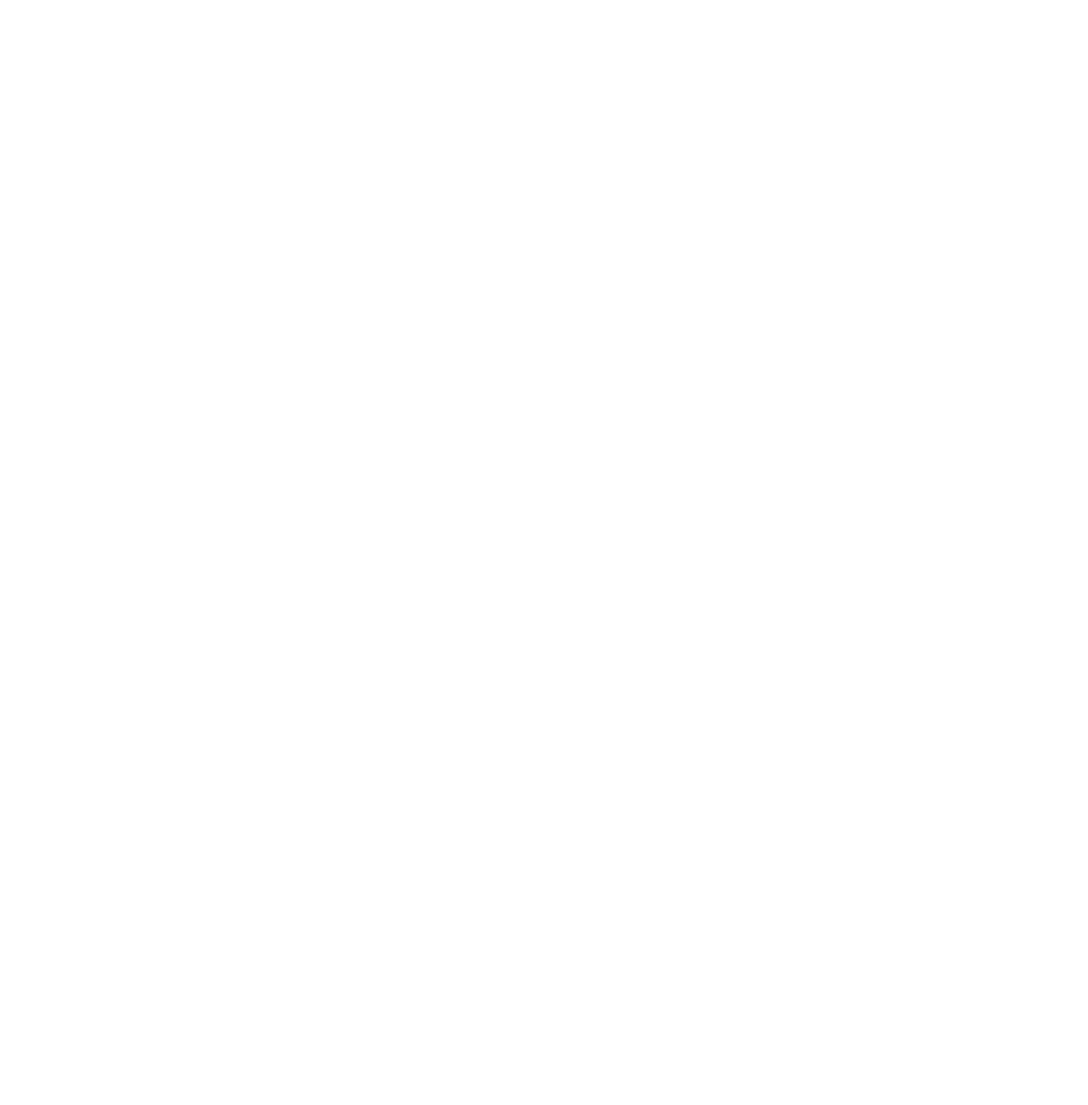
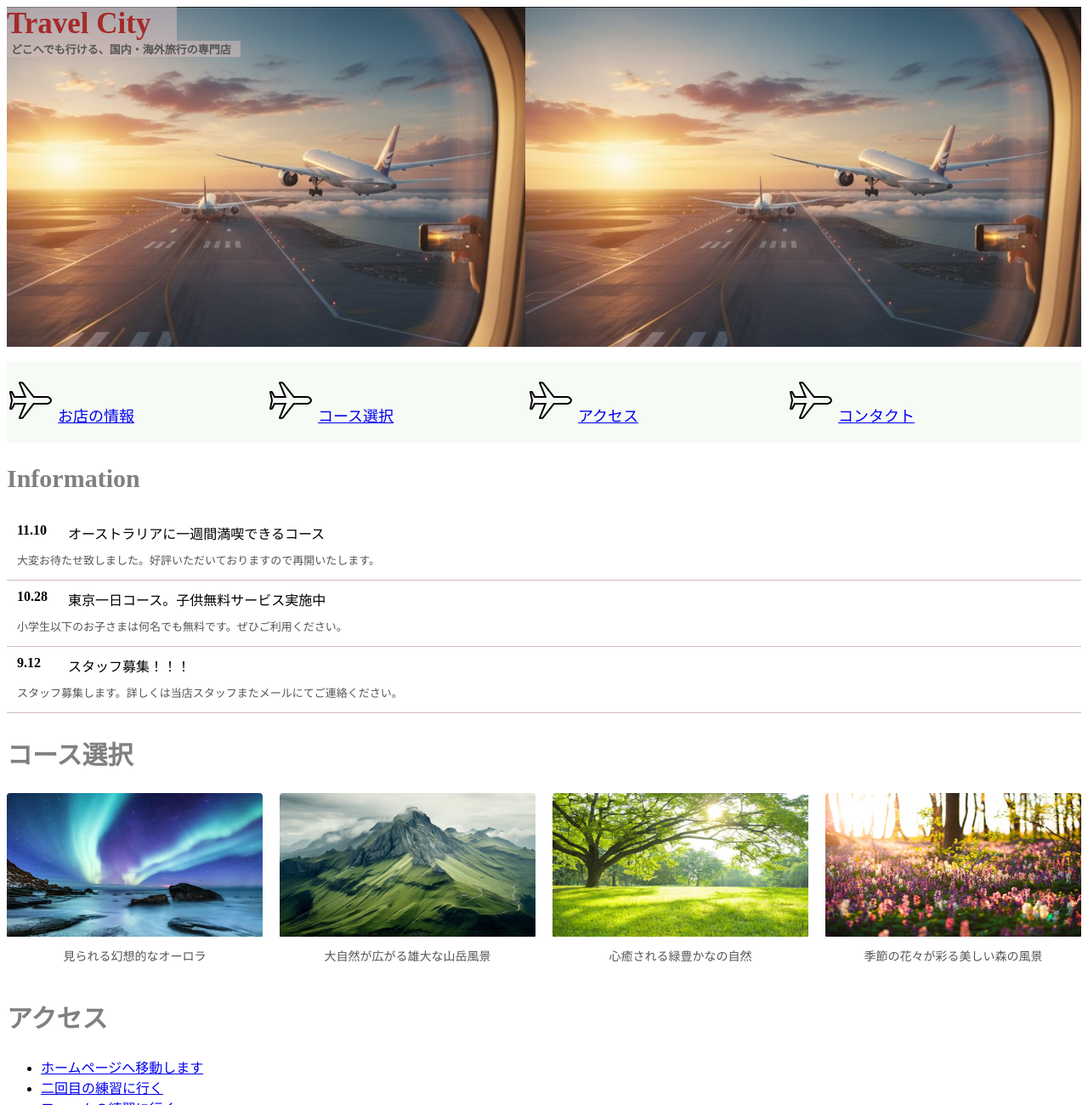
Before and after one commit to cosmosling727-netizen/my-html-practice, a plain HTML site: page completed assignment.html in a window 1280 px wide. Shown: the top 1300 px of the page at 85% size. Before the commit the page ends 800 px from the top, so only its background shows below. Drawn offline with Linux system fonts and the light colour scheme.

Commit message:
Add files via upload

```diff
--- a/completed assignment.html
+++ b/completed assignment.html
@@ -0,0 +1,97 @@
+<!DOCTYPE html>
+<html lang="ja">
+    <head>
+        <title>complete assignment</title>
+        <meta charset="utf-8">
+        <link rel="stylesheet" href="sample1.css">
+    </head>
+    <body>
+
+        <header>
+               <h1 class="margin_bottom margin_top title_color size2">Travel City</h1>
+               <h5 class="size1 padding1 margin_top">どこへでも行ける、国内・海外旅行の専門店</h5>
+        </header>
+
+        <main>
+
+            <nav>
+                <ul>
+                    <li><a href="#information">お店の情報</a></li>
+                    <li><a href="#course">コース選択</a></li>
+                    <li><a href="#access">アクセス</a></li>
+                    <li><a href="#contact">コンタクト</a></li>
+                </ul>
+            </nav>
+
+            <section>
+                <h2 class="text_hint" id="information">Information</h2>
+                <table>
+                    <tr>
+                        <td>11.10</td>
+                        <td>オーストラリアに一週間満喫できるコース</td>
+                    </tr>
+                    <tr>
+                        <td colspan="2">大変お待たせ致しました。好評いただいておりますので再開いたします。</td>
+                    </tr>
+                    <tr>
+                        <td>10.28</td>
+                        <td>東京一日コース。子供無料サービス実施中</td>
+                    </tr>
+                    <tr>
+                        <td colspan="2">小学生以下のお子さまは何名でも無料です。ぜひご利用ください。</td>
+                    </tr>
+                    <tr>
+                        <td>9.12</td>
+                        <td>スタッフ募集！！！</td>
+                    </tr>
+                    <tr>
+                        <td colspan="2">スタッフ募集します。詳しくは当店スタッフまたメールにてご連絡ください。</td>
+                    </tr>
+                </table>
+            </section>
+
+           <section>
+              <h2 id="course" class="text_hint">コース選択</h2>
+              <section class="photo_grid ">
+                 <section class="photo_card"><img src="Image/オーロラ.jpg" alt="オーロラ">
+                    <p class="photo_text">見られる幻想的なオーロラ</p>
+                 </section>
+                 <section class="photo_card"><img src="Image/山.jpg" alt="山">
+                    <p class="photo_text">大自然が広がる雄大な山岳風景</p>
+                 </section>
+                 <section class="photo_card"><img src="Image/緑、木.jpg" alt="木">
+                    <p class="photo_text">心癒される緑豊かなの自然</p>
+                 </section>
+                 <section class="photo_card"><img src="Image/花.jpg" alt="花">
+                    <p class="photo_text">季節の花々が彩る美しい森の風景</p>
+                 </section>
+              </section>
+           </section>
+
+            <section>
+                <h2 id="access" class="text_hint">アクセス</h2>
+                <ul>
+                    <li><a href="index.html">ホームページへ移動します</a></li>
+                    <li><a href="hyperlink.html">二回目の練習に行く</a></li>
+                    <li><a href="table and form.html">フォームの練習に行く</a></li>
+                </ul>
+            </section>
+
+            <section>
+                <h2 id="contact" class="text_hint">お問い合わせ</h2>
+                <a class="toiawa" href="table and form.html">※お問い合わせはこちら</a>
+            </section>
+
+        </main>
+
+        <footer>
+            <address style="border-top: 1px solid #9c8383d8;">
+                Travel City<br>
+                〒123-456<br>
+                渋谷区渋谷x-x-x-x<br>
+                TEL:03-1234-56789&nbspFAX:03-1234-56987
+            </address>
+        </footer>
+
+    </body>
+</html>
--- /dev/null
+++ b/sample1.css
@@ -0,0 +1,168 @@
+@charset "utf-8";
+
+            header{
+                height:400px;
+                background-image: url("Image/travel.jpg");
+                background-repeat: repeat-x;
+                /*background-attachment: fixed;*/
+                background-position:top right;
+                background-size: auto;
+            }
+
+            nav{
+                position: sticky;
+                top: 0;
+                background-color: rgba(241, 248, 240, 0.6);
+                z-index: 1000;/*数字越大，元素就越靠前（离你的眼睛越近）*/
+            }
+
+            .text_hint{
+                text-align: left;
+                color: grey;
+                font-size: 30px;
+            }
+
+            .margin_top{
+                margin-top: 0px;
+            }
+
+            .padding1{
+                padding-left: 5px;
+            }
+
+            .margin_bottom{
+                margin-bottom: 0px;
+            }
+
+            .title_color{
+                width:200px;
+                color: brown;
+                background-color: #d3bcbc90;/*最后的两位数字是透明度，80是一半*/
+
+            }
+
+            .size1{
+                width: 270px;
+                font-size:13px;
+                color:#555;
+                background-color: #d3bcbc90;
+            }
+
+            .size2{
+                font-size: 35px;
+            }
+
+            nav ul{
+                display:flex;
+                font-size: large;
+                list-style-type: square;
+                list-style-image: url("Image/plane.png");
+            }
+
+            nav li{
+                width: 100%;
+                margin: 20px;
+            }
+
+            li:hover{
+                color: #047291;
+                opacity: 0.6;
+            }
+
+            table{
+                width: 100%;
+                border-collapse: collapse;
+                background-color: rgba(255, 255, 255, 0.3);
+            }
+
+            td{
+                padding:10px 12px;
+                vertical-align: top;
+               /*border-bottom: 1px solid #e6e6e6;*/
+            }
+
+            td:first-child{
+                width: 20px;
+                font-weight: 700;
+                white-space: nowrap;
+            }
+
+            td[colspan="2"]{
+                color: #555;
+                padding-top:0;
+                padding-bottom: 14px;
+                font-size: small;
+                font-weight: 500;
+                border-bottom: 1px solid #d3bcbc;
+            }
+
+            tr:hover td{
+                color: #047291;
+                background-color: rgb(212, 237, 238);
+            }
+
+
+            .photo_grid{
+                display: grid;
+                /*grid-template-columns: repeat(4,1fr);88行の結果はこの行と同じです*/
+                grid-template-columns: 1fr 1fr 1fr 1fr;
+                gap: 20px;
+            }
+
+            /*.photo_grid_img{
+                width: 100%;
+                display:block;
+                aspect-ratio: 16/9;
+                border-radius: 6px;
+            }*/
+
+            .photo_card{
+                display: flex;
+                flex-direction:column;
+                border-radius: 4px;
+                overflow: hidden;
+                transition: transform 0.5s ease;
+            }
+            .photo_card:hover{
+                transform: scale(1.07);
+            }
+
+            .photo_card img{
+                display:block;
+                width:100%;
+                aspect-ratio: 16/9;
+                border-radius: 1px;
+            }
+
+
+            .photo_text{
+                margin-top: 15px;
+                font-size: 14px;
+                color: #555;
+                line-height:1.3;
+                overflow-wrap: break-word;
+                word-break: break-all;
+                text-align: center;
+            }
+
+            .photo_card:hover{
+                background-color: rgb(212, 237, 238);
+                opacity: 0.85;
+            }
+
+            .toiawa{
+                display:inline-block;
+                width:230px;
+                margin-bottom: 25px;
+                font-size: 20px;
+                animation: myBlink 2s ease-in-out infinite;
+            }
+            @keyframes myBlink{
+                0%{opacity: 1;}
+                50%{opacity: 0.3;}
+                100%{opacity: 1;}
+            }
+
+            .toiawa:hover{
+               background-color: rgb(212, 237, 238);
+            }
```
Also changed, not shown: index.html (+3 -2 lines), Image/plane.png (added), Image/travel.jpg (added), Video/airport_animation.gif (added).
